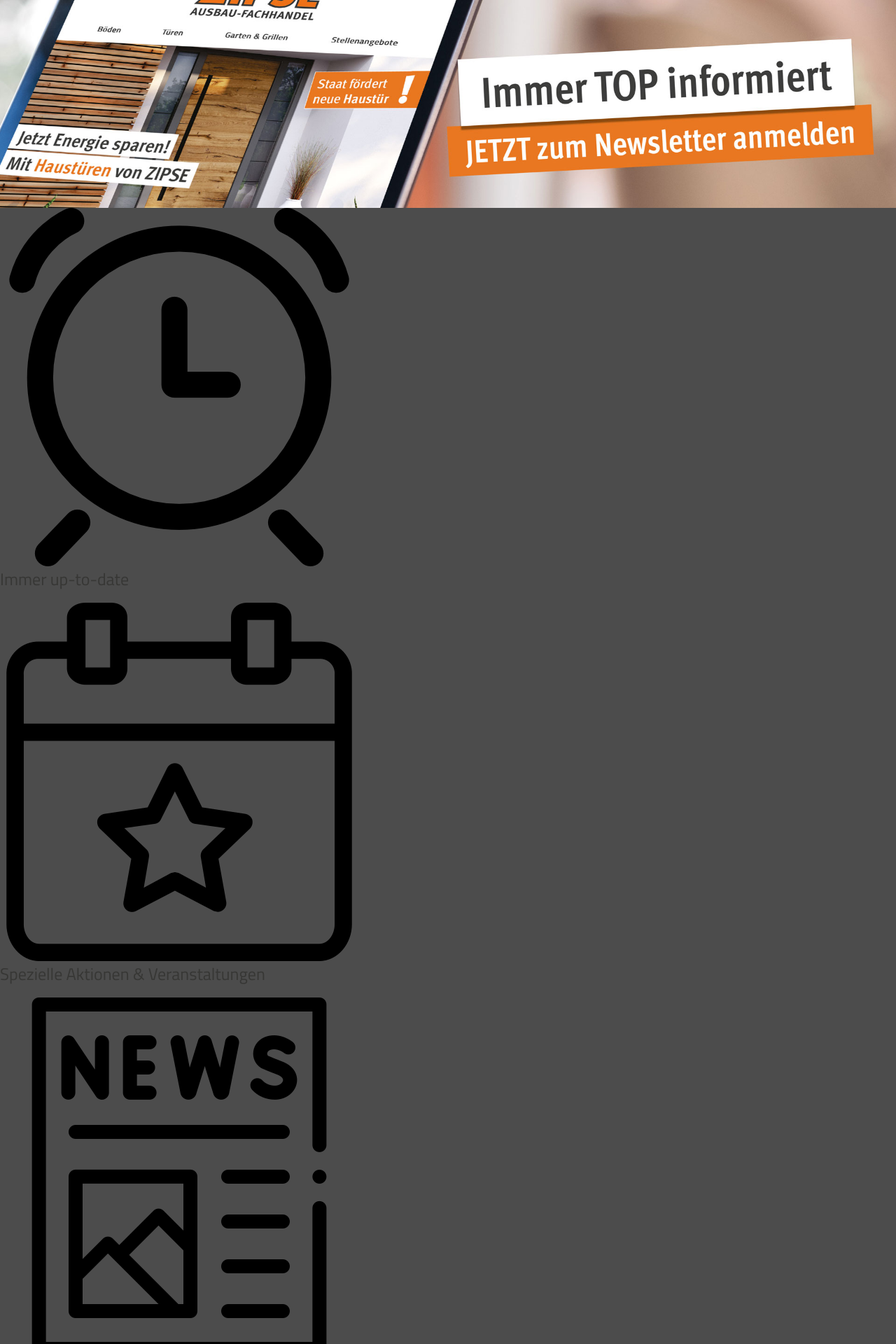
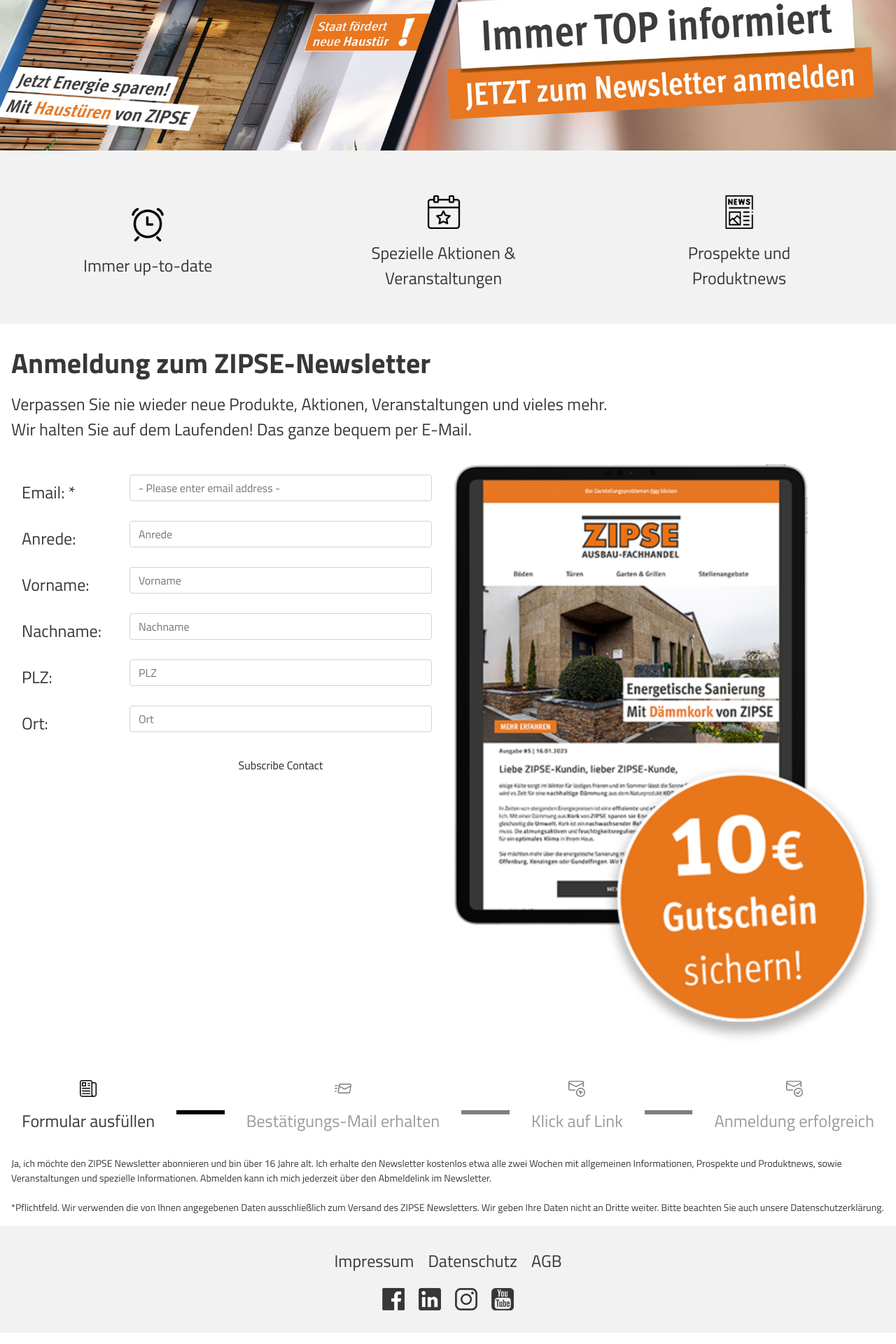
Before and after one commit to bureau-bombig/newsletter.zipse.de, a PHP site: page / in a window 1280 px wide. Shown: the part 400-2320 px from the top of the page at 70% size. Run offline with PHP 8.4, Linux system fonts and the light colour scheme; some libraries are stand-ins or nearby versions.

Commit message:
add style

```diff
--- a/style.css
+++ b/style.css
@@ -3,51 +3,55 @@ body {
   font-size: clamp(0.8rem, 2.5vw, 1.5rem);
   line-height: 1.5;
   color: #373735;
-  background-color: #4c4c4c;
   box-sizing: border-box;
+  margin: 0;
 }
 
 a {
   color: #373735;
 }
 
-.container {
-  /* bg-white xl:max-w-screen-xl xl:m-auto */
+.site-container {
   background-color: white;
-  padding: 0;
+  max-width: 90rem;
+  margin: 0 auto;
+  min-height: 100vh;
+  display: flex;
+  flex-direction: column;
+  justify-content: space-between;
 }
 
-@media screen and (min-width: 1200px) {
-  .container {
-    max-width: 90rem;
-    margin: 0 auto;
+@media screen and (max-width: 1280px) {
+  .site-container {
+    max-width: unset;
+    width: 100%;
   }
 }
 
-.header {
-  /* flex flex-row h-20 */
+.site-header {
   display: flex;
   flex-direction: row;
+  align-items: center;
   padding: 1rem 0.5rem;
 }
 
 .logo {
-  /* w-20 md:w-auto h-full object-contain */
-  width: 100%;
-  height: 100%;
-  object-fit: contain;
+  width: auto;
+  max-height: 50px;
 }
 
-@media screen and (min-width: 768px) {
+@media screen and (max-width: 1280px) {
   .logo {
-    width: auto;
+    width: 100%;
+    height: 100%;
+    object-fit: contain;
   }
 }
 
 .logo-container {
   width: 15%;
   display: flex;
-  justify-content: center;
+  justify-content: flex-start;
   align-items: center;
 }
 
@@ -56,7 +60,7 @@ a {
   height: 100%;
 }
 
-@media screen and (min-width: 768px) {
+@media screen and (max-width: 1280px) {
   .logo-container {
     /* padding: 2rem 4rem; */
   }
@@ -78,16 +82,16 @@ a {
 }
 
 .nav-item {
-  /* h-full flex justify-center items-center px-2 md:px-8 */
   height: 100%;
   display: flex;
   justify-content: center;
   align-items: center;
-  padding: 5px;
+  padding: 0 2rem;
 }
 
-@media screen and (min-width: 768px) {
+@media screen and (max-width: 1280px) {
   .nav-item {
+    padding: 5px;
   }
 }
 
@@ -99,6 +103,187 @@ ul {
 
 a {
   text-decoration: none;
+}
+
+.feature-container {
+  background-color: #f2f2f2;
+}
+
+.feature-list {
+  display: flex;
+  flex-direction: row;
+  padding: 4rem 0 2rem;
+}
+
+.feature-item {
+  display: flex;
+  flex-direction: column;
+  justify-content: center;
+  align-items: center;
+  width: 33%;
+}
+
+.feature-image {
+  width: 5rem;
+  margin-bottom: 1rem;
+}
+
+@media screen and (max-width: 1280px) {
+  .feature-image {
+    width: 3rem;
+  }
+}
+
+.feature-text {
+  max-width: 240px;
+  text-align: center;
+}
+
+.form-container {
+  padding: 2rem 2rem;
+}
+
+@media screen and (max-width: 1280px) {
+  .form-container {
+    padding: 2rem 1rem;
+  }
+}
+
+.form-headline {
+  font-size: 2.5rem;
+  margin-bottom: 1rem;
+  font-weight: bold !important;
+}
+
+.form-text {
+  margin-bottom: 2rem;
+}
+
+.bb-form-row {
+  display: flex;
+  flex-direction: row;
+  margin-bottom: 1rem;
+  gap: 1rem;
+}
+
+.bb-form-item {
+  display: flex;
+  flex-direction: column;
+  width: 50%;
+}
+
+.form-image {
+  width: 100%;
+  height: auto;
+}
+
+.process-list {
+  display: flex;
+  flex-direction: row;
+  justify-content: center;
+  align-items: center;
+  padding: 2rem 0;
+}
+
+@media screen and (max-width: 1280px) {
+  .process-list {
+    padding: 0;
+  }
+}
+
+.process-item {
+  display: flex;
+  flex-direction: column;
+  align-items: center;
+  justify-content: center;
+  flex-grow: 1;
+}
+
+.opacity-50 {
+  opacity: 0.5;
+}
+
+.process-image {
+  width: 3rem;
+  height: auto;
+  margin-bottom: 1rem;
+}
+
+@media screen and (max-width: 1280px) {
+  .process-image {
+    width: 1.5rem;
+  }
+}
+
+.process-text {
+  text-align: center;
+}
+
+.process-divider {
+  width: 3rem;
+  border: 3px solid black;
+}
+
+@media screen and (max-width: 1280px) {
+  .process-divider {
+    width: 100%;
+  }
+}
+
+.small-print-container {
+  padding: 2rem 0;
+}
+
+@media screen and (max-width: 1280px) {
+  .small-print-container {
+    padding: 1rem 1rem;
+  }
+}
+
+.small-print-text {
+  font-size: 0.875rem;
+  margin-block-end: 0;
+}
+
+.footer-container {
+  background-color: #f2f2f2;
+  padding: 2rem;
+  display: flex;
+  flex-direction: row;
+  justify-content: space-between;
+  align-items: center;
+}
+
+@media screen and (max-width: 1280px) {
+  .footer-container {
+    flex-direction: column;
+  }
+}
+
+.footer-menu-list {
+  display: flex;
+  flex-direction: row;
+  justify-content: center;
+  align-items: center;
+  gap: 20px;
+}
+
+@media screen and (max-width: 1280px) {
+  .footer-menu-list {
+    margin-bottom: 1rem;
+  }
+}
+
+.footer-social-list {
+  display: flex;
+  flex-direction: row;
+  justify-content: center;
+  gap: 20px;
+}
+
+.footer-social-icon {
+  width: 2rem;
+  height: 2rem;
 }
 
 /* titillium-web-regular - latin */
@@ -127,3 +312,5 @@ a {
     /* Modern Browsers */ url("../fonts/titillium-web-v15-latin-700.ttf") format("truetype"),
     /* Safari, Android, iOS */ url("../fonts/titillium-web-v15-latin-700.svg#TitilliumWeb") format("svg"); /* Legacy iOS */
 }
+
+/*  */
```
